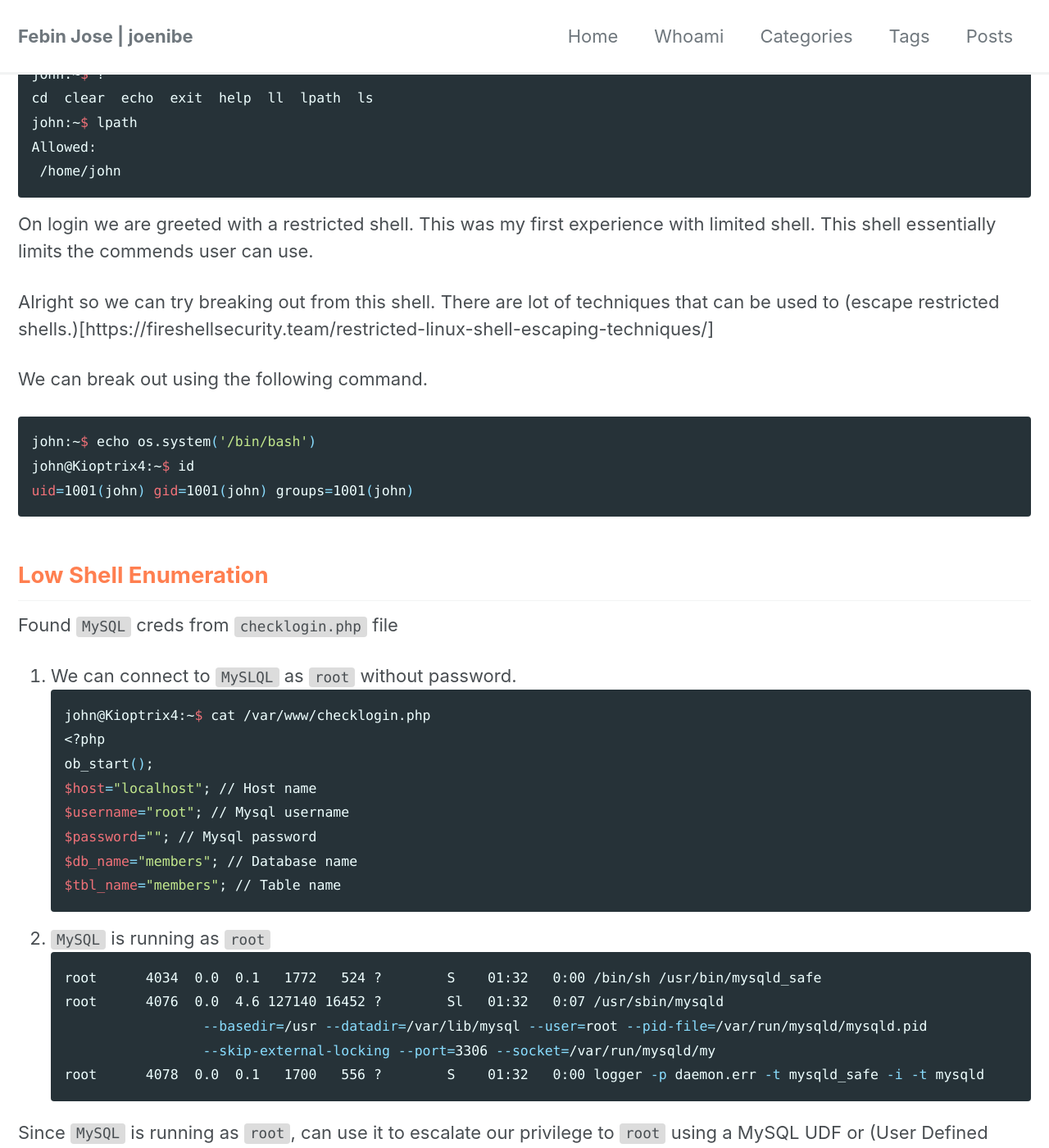
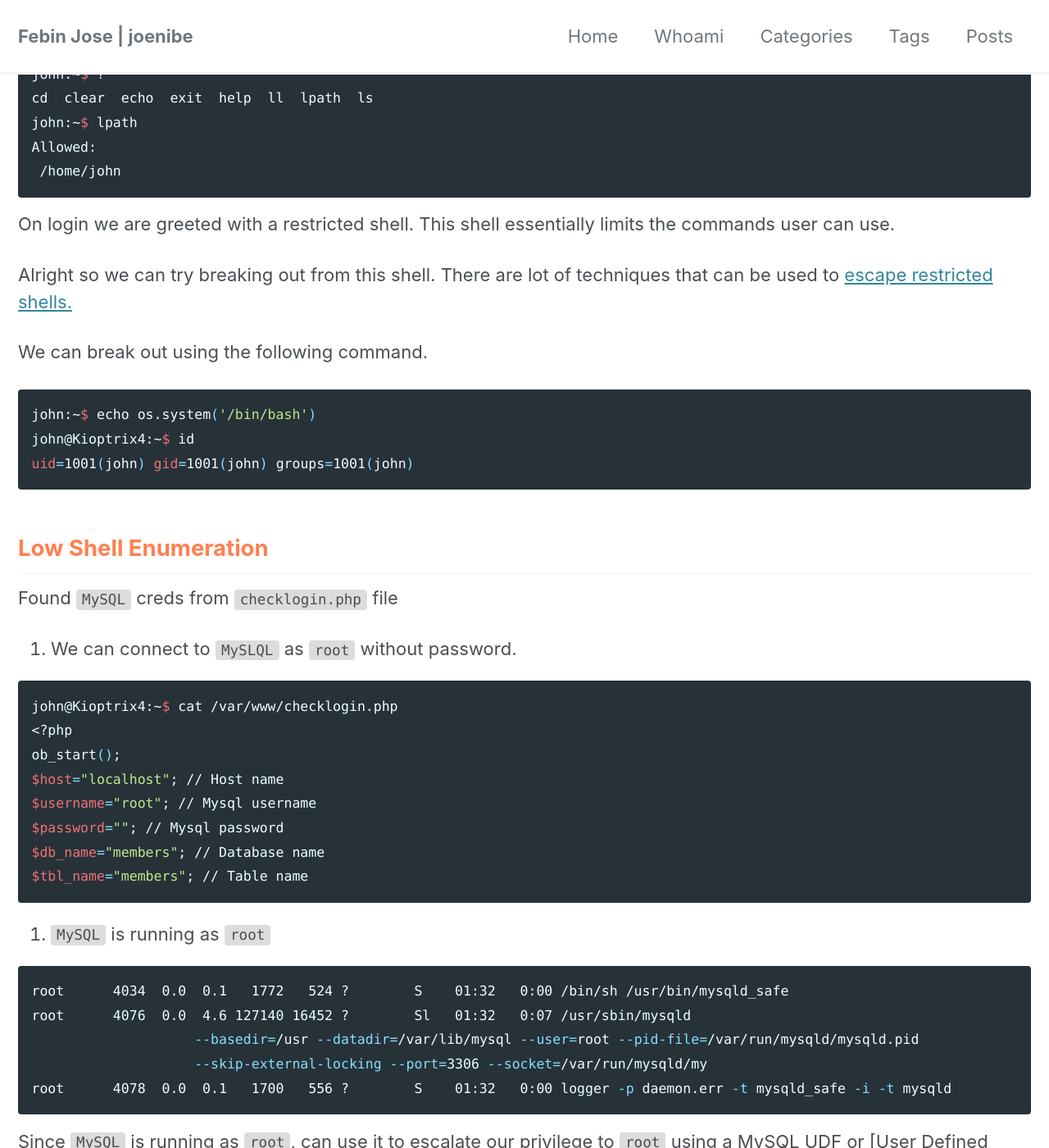
Before and after one commit to JoeNibe/JoeNibe.github.io, a Jekyll site: the page built from _posts/vulnhub/2020-02-09-kioptrix #4.md, in a window 1280 px wide and 1400 px high, scrolled down 5297 px. Shown: the whole window at 82% size. Built offline with Jekyll 4.4.1, drawn with Linux system fonts in a browser that asks for light colours; cached includes are drawn as plain includes; nearby versions of some CDN libraries; some of the changed text lies outside the part shown.

Commit message:
Update 2020-02-09-kioptrix #4.md

````diff
--- a/_posts/vulnhub/2020-02-09-kioptrix #4.md
+++ b/_posts/vulnhub/2020-02-09-kioptrix #4.md
@@ -161,9 +161,9 @@ Allowed:
  /home/john
 ```
 
-On login we are greeted with a restricted shell. This was my first experience with limited shell. This shell essentially limits the commends user can use.
+On login we are greeted with a restricted shell. This shell essentially limits the commands user can use.
 
-Alright so we can try breaking out from this shell. There are lot of techniques that can be used to (escape restricted shells.)[https://fireshellsecurity.team/restricted-linux-shell-escaping-techniques/]
+Alright so we can try breaking out from this shell. There are lot of techniques that can be used to [escape restricted shells.](https://fireshellsecurity.team/restricted-linux-shell-escaping-techniques/)
 
 We can break out using the following command.
 
@@ -178,6 +178,7 @@ uid=1001(john) gid=1001(john) groups=1001(john)
 Found `MySQL` creds from `checklogin.php` file
 
 1. We can connect to `MySLQL` as `root` without password.
+
 ```bash
 john@Kioptrix4:~$ cat /var/www/checklogin.php
 <?php
@@ -190,6 +191,7 @@ $tbl_name="members"; // Table name
 ```
 
 2. `MySQL` is running as `root`
+
 ```bash
 root      4034  0.0  0.1   1772   524 ?        S    01:32   0:00 /bin/sh /usr/bin/mysqld_safe
 root      4076  0.0  4.6 127140 16452 ?        Sl   01:32   0:07 /usr/sbin/mysqld
````
Also changed, not shown: other parts of _posts/vulnhub/2020-02-09-kioptrix #4.md (+2 -2 lines).
